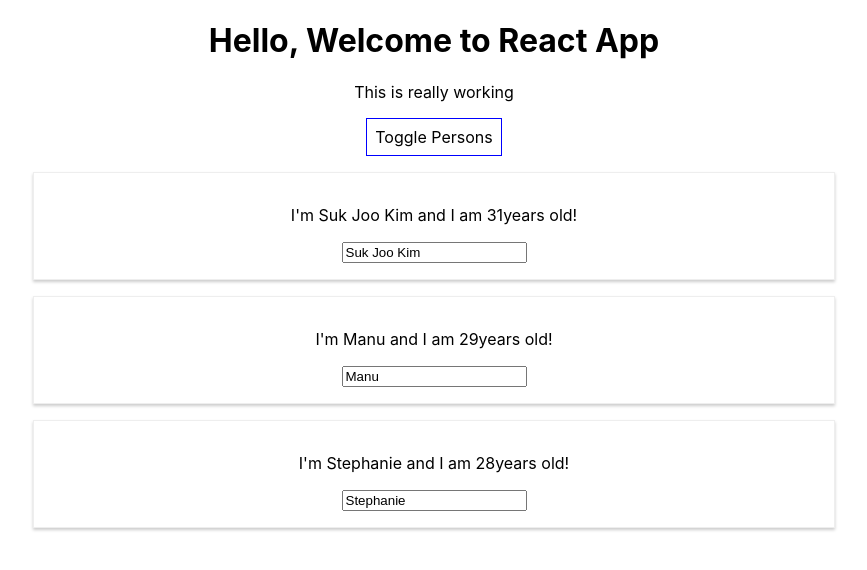
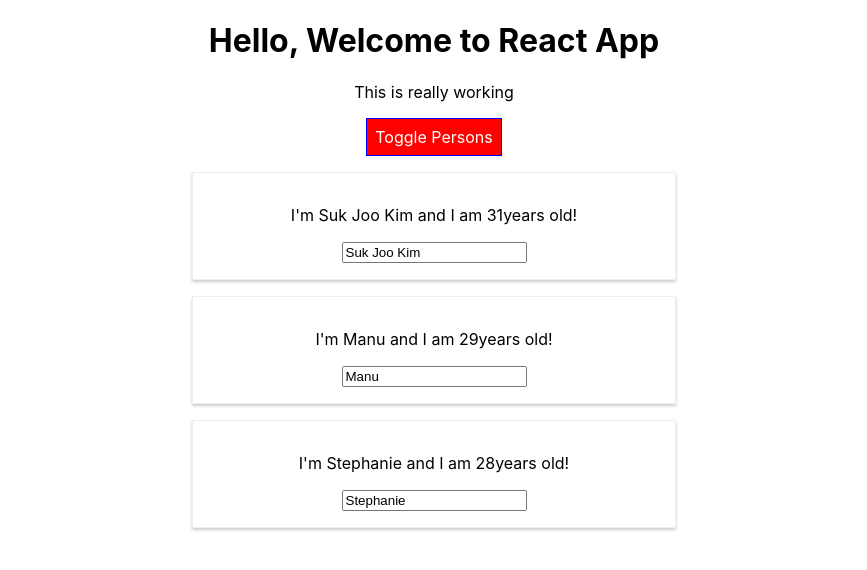
Before and after one commit to vince15dk/react-p1, a React (Create React App) app: page / in a window 1280 px wide. Both pictures are taken after a click on the button "Toggle Persons". Shown: the top 570 px of the page, without its empty margins (206-1073 px from the left). Built offline with nearby package versions, Linux system fonts and the light colour scheme.

Commit message:
Radium style applied

```diff
--- a/package.json
+++ b/package.json
@@ -3,6 +3,7 @@
   "version": "0.1.0",
   "private": true,
   "dependencies": {
+    "radium": "^0.25.1",
     "react": "^16.7.0",
     "react-dom": "^16.7.0",
     "react-scripts": "2.1.3"
--- a/src/App.css
+++ b/src/App.css
@@ -2,6 +2,10 @@
   text-align: center;
 }
 
-button {
+.red {
+  color: red;
+}
 
+.bold {
+  font-weight: bold;
 }
--- a/src/App.js
+++ b/src/App.js
@@ -1,6 +1,8 @@
 import React, { Component } from 'react';
 import './App.css';
-import Person from './Person/Person'
+import Radium, {StyleRoot} from 'radium';
+import Person from './Person/Person';
+
 
 class App extends Component {
   state = {
@@ -38,11 +40,16 @@
 
   render() {
     const style = {
-      backgroundColor: 'white',
+      backgroundColor: 'green',
+      color: 'white',
       font: 'inherit',
       border: '1px solid blue',
       padding: '8px',
-      cursor: 'pointer'
+      cursor: 'pointer',
+      ':hover': {
+        backgroundColor: 'lightgreen',
+        color: 'black'
+      }
     };
 
     let persons = null;
@@ -59,21 +66,37 @@
           })}
          </div>
         );
+        style.backgroundColor = 'red';
+        style[':hover'] =  {
+          backgroundColor: 'salmon',
+          color: 'black'
+        }
     }
 
+    let classes = [];  //"red bold"
+    if(this.state.persons.length <= 2){
+      classes.push('red'); // classes = ['red']
+    }
+    if(this.state.persons.length <=1 ){
+      classes.push('bold'); // classes = ['red', 'bold']
+    }
+
+
     return (
+      <StyleRoot>
       <div className="App">
         <h1>Hello, Welcome to React App</h1>
-        <p>This is really working</p>
+        <p className={classes.join(' ')}>This is really working</p>
         <button
         style={style}
         onClick={this.togglePersonsHandler}>Toggle Persons</button>
         {persons}
       </div>
+      </StyleRoot>
     );
     //return React.createElement('div', {className: 'App'}, React.createElement('h1',null, 'Does this work now?'));
 
   }
 }
 
-export default App;
+export default Radium(App);
--- a/src/Person/Person.css
+++ b/src/Person/Person.css
@@ -6,3 +6,9 @@
     padding: 16px;
     text-align: center;
 }
+
+/* @media (min-width: 500px) {
+    .Person {
+        width:450px
+    }
+} */
--- a/src/Person/Person.js
+++ b/src/Person/Person.js
@@ -1,14 +1,19 @@
 import React from 'react';
+import Radium from 'radium'
 import './Person.css'
 
 const person = (props) =>{
-
+    const style = {
+        '@media (min-width: 500px)': {
+            width: '450px'
+        }
+    };
     return (
-        <div className = "Person">
+        <div className = "Person" style={style}>
             <p onClick={props.click}>I'm {props.name} and I am {props.age}years old!</p>
             <p>{props.children}</p>
             <input type="text" onChange={props.changed} value={props.name} />
         </div>
     )};
 
-export default person;
+export default Radium(person);
```
Also changed, not shown: 1 other file (tests, documents, lock files or other folders).
